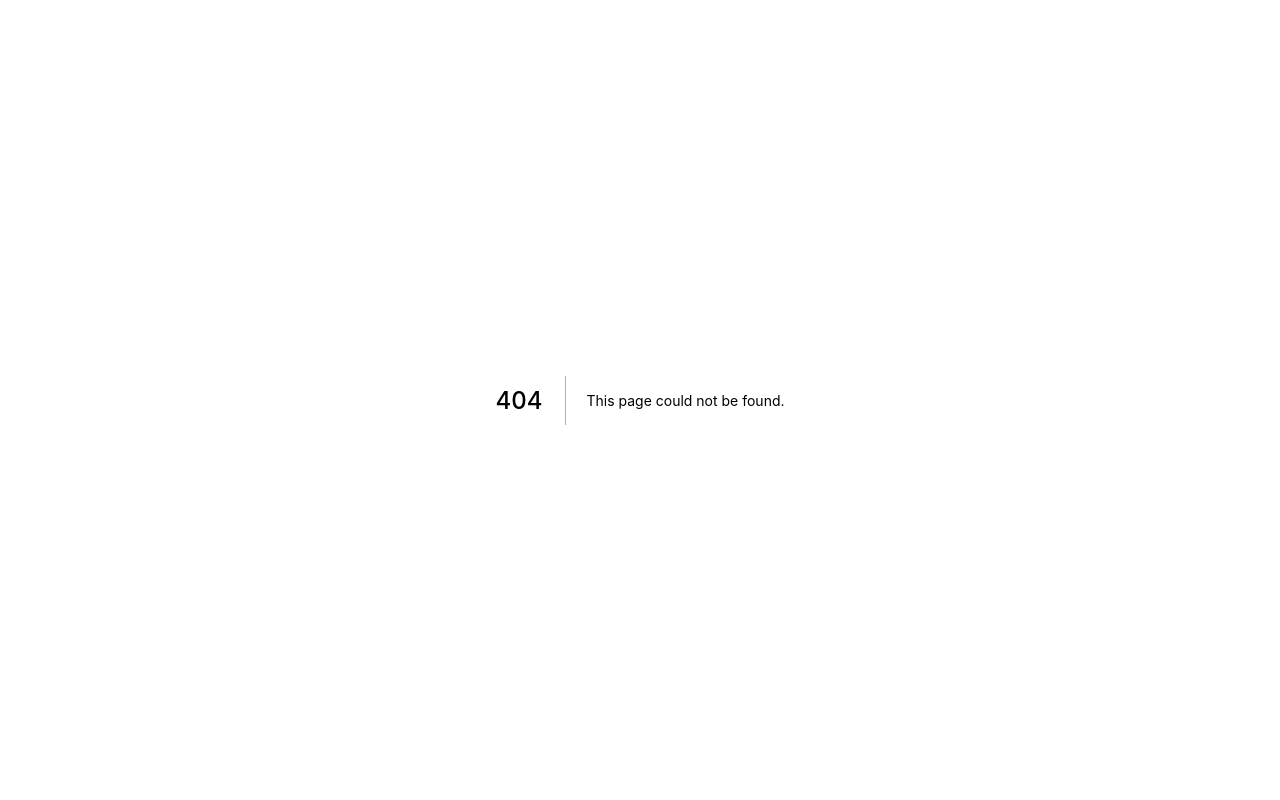
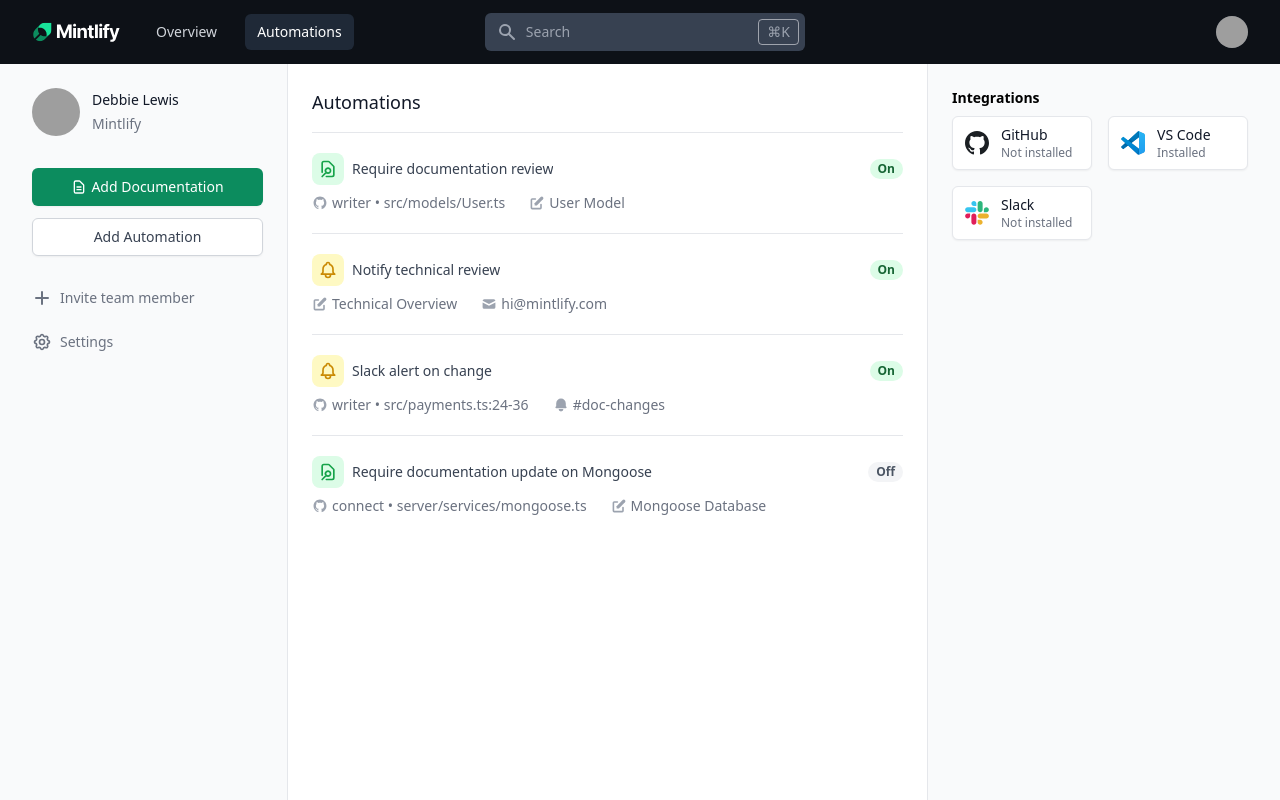
Before and after one commit to mintlify/connector, a Next.js app in the folder web/: page /automations in a window 1280 px wide. Before the commit this address had no page. Built offline with nearby package versions, Linux system fonts and the light colour scheme; grey boxes are pictures that could not be loaded.

Commit message:
Rename rules to automations

```diff
--- a/web/components/Navbar.tsx
+++ b/web/components/Navbar.tsx
@@ -15,8 +15,8 @@ const navigation = [
     href: '/',
   },
   {
-    name: 'Rules',
-    href: '/rules',
+    name: 'Automations',
+    href: '/automations',
   }
 ]
 
--- a/web/components/Sidebar.tsx
+++ b/web/components/Sidebar.tsx
@@ -3,20 +3,20 @@ import { PlusIcon } from '@heroicons/react/solid'
 import Link from 'next/link';
 import { useState } from 'react'
 import AddDocument from './commands/AddDocument'
-import AddRule from './commands/AddRule'
+import AddAutomation from './commands/AddAutomation'
 
 export default function Sidebar() {
   const [isAddDocumentOpen, setIsAddDocumentOpen] = useState(false);
-  const [isAddRuleOpen, setIsAddRuleOpen] = useState(false);
+  const [isAddAutomationOpen, setIsAddAutomationOpen] = useState(false);
   return (
     <>
     <AddDocument
       isOpen={isAddDocumentOpen}
       setIsOpen={setIsAddDocumentOpen}
     />
-    <AddRule
-      isOpen={isAddRuleOpen}
-      setIsOpen={setIsAddRuleOpen}
+    <AddAutomation
+      isOpen={isAddAutomationOpen}
+      setIsOpen={setIsAddAutomationOpen}
     />
     <div className="xl:flex-shrink-0 xl:w-64 xl:border-r xl:border-gray-200">
       <div className="pl-4 pr-6 py-6 sm:pl-6 lg:pl-8 xl:pl-0">
@@ -54,9 +54,9 @@ export default function Sidebar() {
                 <button
                   type="button"
                   className="mt-3 inline-flex items-center justify-center px-4 py-2 border border-gray-300 shadow-sm text-sm font-medium rounded-md text-gray-700 bg-white hover:bg-gray-50 sm:mt-0 sm:ml-3 xl:ml-0 xl:mt-3 xl:w-full"
-                  onClick={() => setIsAddRuleOpen(true)}
+                  onClick={() => setIsAddAutomationOpen(true)}
                 >
-                  Add Rule
+                  Add Automation
                 </button>
               </div>
             </div>
--- a/web/components/commands/AddRule.tsx
+++ b/web/components/commands/AddAutomation.tsx
@@ -2,16 +2,16 @@ import { Fragment, useState } from 'react'
 import { Combobox, Dialog, Menu, RadioGroup, Transition } from '@headlessui/react'
 import { classNames } from '../../helpers/functions'
 import { getRuleTypeIcon, getTypeIcon } from '../../helpers/Icons';
-import { RuleType } from '../../pages/rules';
+import { RuleType } from '../../pages/automations';
 import { CheckIcon, ChevronDownIcon, ChevronRightIcon, PlusIcon, SearchIcon, SelectorIcon } from '@heroicons/react/solid';
 
-type RuleData = {
+type AutomationData = {
   type: RuleType;
   title: string;
   description: string;
 }
 
-const ruleMap: { Notification: RuleData, Update: RuleData } = {
+const ruleMap: { Notification: AutomationData, Update: AutomationData } = {
   Update: {
     type: 'Update',
     title: 'Require documentation review',
@@ -24,12 +24,12 @@ const ruleMap: { Notification: RuleData, Update: RuleData } = {
   },
 };
 
-type AddRuleProps = {
+type AddAutomationProps = {
   isOpen: boolean;
   setIsOpen: (isOpen: boolean) => void,
 }
 
-export default function AddRule({ isOpen, setIsOpen }: AddRuleProps) {
+export default function AddAutomation({ isOpen, setIsOpen }: AddAutomationProps) {
   const [selectedRuleType, setSelectedRuleType] = useState<RuleType>();
 
   const onToPrimarySelection = () => {
--- a/web/helpers/Icons.tsx
+++ b/web/helpers/Icons.tsx
@@ -1,6 +1,6 @@
 import { MailIcon, PencilAltIcon, BellIcon as BellIconSolid } from "@heroicons/react/solid";
 import { BellIcon, DocumentSearchIcon } from "@heroicons/react/outline";
-import { DestinationType, RuleType, SourceType } from "../pages/rules";
+import { DestinationType, AutomationType, SourceType } from "../pages/automations";
 
 export type SVGIconProps = {
   className: string,
@@ -40,7 +40,7 @@ export const ConfluenceIcon = ({className, isActive}: SVGIconProps) => (
 </svg>
 )
 
-export const getRuleTypeIcon = (type: RuleType, outerSize = 10, innerSize = 6) => {
+export const getAutomationTypeIcon = (type: AutomationType, outerSize = 10, innerSize = 6) => {
   if (type === 'Notification') {
     return <div className={`h-${outerSize} w-${outerSize} rounded-lg bg-yellow-100 flex items-center justify-center`}>
       <BellIcon className={`h-${innerSize} w-${innerSize} text-yellow-600`} />
--- a/web/pages/rules.tsx
+++ b/web/pages/automations.tsx
@@ -2,17 +2,17 @@ import { NextPage } from "next";
 import Sidebar from "../components/Sidebar";
 import { classNames } from "../helpers/functions";
 import Layout from "../components/layout";
-import { getRuleTypeIcon, getTypeIcon } from "../helpers/Icons";
+import { getAutomationTypeIcon, getTypeIcon } from "../helpers/Icons";
 
 export type SourceType = 'github' | 'doc';
 export type DestinationType = 'doc' | 'slack' | 'email';
-export type RuleType = 'Update' | 'Notification';
+export type AutomationType = 'Update' | 'Notification';
 
-type Rule = {
+type Automation = {
   id: string,
   active: boolean,
   name: string,
-  type: RuleType,
+  type: AutomationType,
   source: SourceType,
   sourceName: string,
   sourceHref: string,
@@ -20,7 +20,7 @@ type Rule = {
   destinationName: string,
 }
 
-const rules: Rule[] = [
+const automations: Automation[] = [
   {
     id: '1',
     active: true,
@@ -85,15 +85,7 @@ const integrations = [
   },
 ]
 
-// const getDestinationTitle = (ruleType: RuleType) => {
-//   if (ruleType === 'Update') {
-//     return 'Requires reviewing';
-//   }
-
-//   return 'Notifies';
-// }
-
-const Rules: NextPage = () => {
+const Automations: NextPage = () => {
   return (
     <Layout>
     <div className="flex-grow w-full max-w-7xl mx-auto xl:px-8 lg:flex">
@@ -104,36 +96,36 @@ const Rules: NextPage = () => {
         <div className="bg-white lg:min-w-0 lg:flex-1">
           <div className="pl-4 pr-6 pt-4 pb-4 sm:pl-6 lg:pl-8 xl:pl-6 xl:pt-6 xl:border-t-0">
           <div className="px-4 sm:px-0">
-            <h2 className="text-lg font-medium text-gray-900">Rules</h2>
+            <h2 className="text-lg font-medium text-gray-900">Automations</h2>
           </div>
         </div>
         {/* Stacked list */}
         <ul role="list">
-            {rules.map((rule) => (
-              <li key={rule.id}>
+            {automations.map((automation) => (
+              <li key={automation.id}>
                 <div className="ml-4 mr-6 h-px bg-gray-200 sm:ml-6 lg:ml-8 xl:ml-6 xl:border-t-0"></div>
                 <a href="#" className="block hover:bg-gray-50">
                   <div className="px-4 py-5 sm:px-6">
                     <div className="flex items-center justify-between">
                       <div className="flex space-x-2 items-center">
-                        { getRuleTypeIcon(rule.type, 8, 5) }
-                        <p className="text-sm font-medium text-gray-700 truncate">{rule.name}</p>
+                        { getAutomationTypeIcon(automation.type, 8, 5) }
+                        <p className="text-sm font-medium text-gray-700 truncate">{automation.name}</p>
                       </div>
                       <div className="ml-2 flex-shrink-0 flex">
-                        <p className={classNames("px-2 inline-flex text-xs leading-5 font-semibold rounded-full", rule.active ? 'bg-green-100 text-green-800' : 'bg-gray-100 text-gray-600' )}>
-                          {rule.active ? 'On' : 'Off'}
+                        <p className={classNames("px-2 inline-flex text-xs leading-5 font-semibold rounded-full", automation.active ? 'bg-green-100 text-green-800' : 'bg-gray-100 text-gray-600' )}>
+                          {automation.active ? 'On' : 'Off'}
                         </p>
                       </div>
                     </div>
                     <div className="mt-2 sm:flex sm:justify-between">
                       <div className="sm:flex">
                         <p className="flex items-center text-sm text-gray-500">
-                          { getTypeIcon(rule.source, 'flex-shrink-0 mr-1 h-4 w-4 text-gray-400') }
-                          {rule.sourceName}
+                          { getTypeIcon(automation.source, 'flex-shrink-0 mr-1 h-4 w-4 text-gray-400') }
+                          {automation.sourceName}
                         </p>
                         <p className="mt-2 flex items-center text-sm text-gray-500 sm:mt-0 sm:ml-6">
-                          { getTypeIcon(rule.destination, 'flex-shrink-0 mr-1 h-4 w-4 text-gray-400') }
-                          {rule.destinationName}
+                          { getTypeIcon(automation.destination, 'flex-shrink-0 mr-1 h-4 w-4 text-gray-400') }
+                          {automation.destinationName}
                         </p>
                       </div>
                     </div>
@@ -176,4 +168,4 @@ const Rules: NextPage = () => {
   )
 };
 
-export default Rules;
+export default Automations;
--- a/web/pages/index.tsx
+++ b/web/pages/index.tsx
@@ -13,7 +13,7 @@ import Sidebar from '../components/Sidebar'
 import { classNames } from '../helpers/functions'
 import Layout from '../components/layout'
 import Link from 'next/link'
-import { getRuleTypeIcon } from '../helpers/Icons'
+import { getAutomationTypeIcon } from '../helpers/Icons'
 import { useEffect, useState } from 'react'
 import timeAgo from '../services/timeago'
 
@@ -237,7 +237,7 @@ const Home: NextPage = () => {
                     </span>
                     <div className="flex items-center space-x-2">
                       <div className="flex flex-shrink-0 space-x-1">
-                        {getRuleTypeIcon('Notification', 6, 4)}
+                        {getAutomationTypeIcon('Notification', 6, 4)}
                       </div>
                       {[].length > 5 ? (
                         <span className="flex-shrink-0 text-xs leading-5 font-medium">
```
